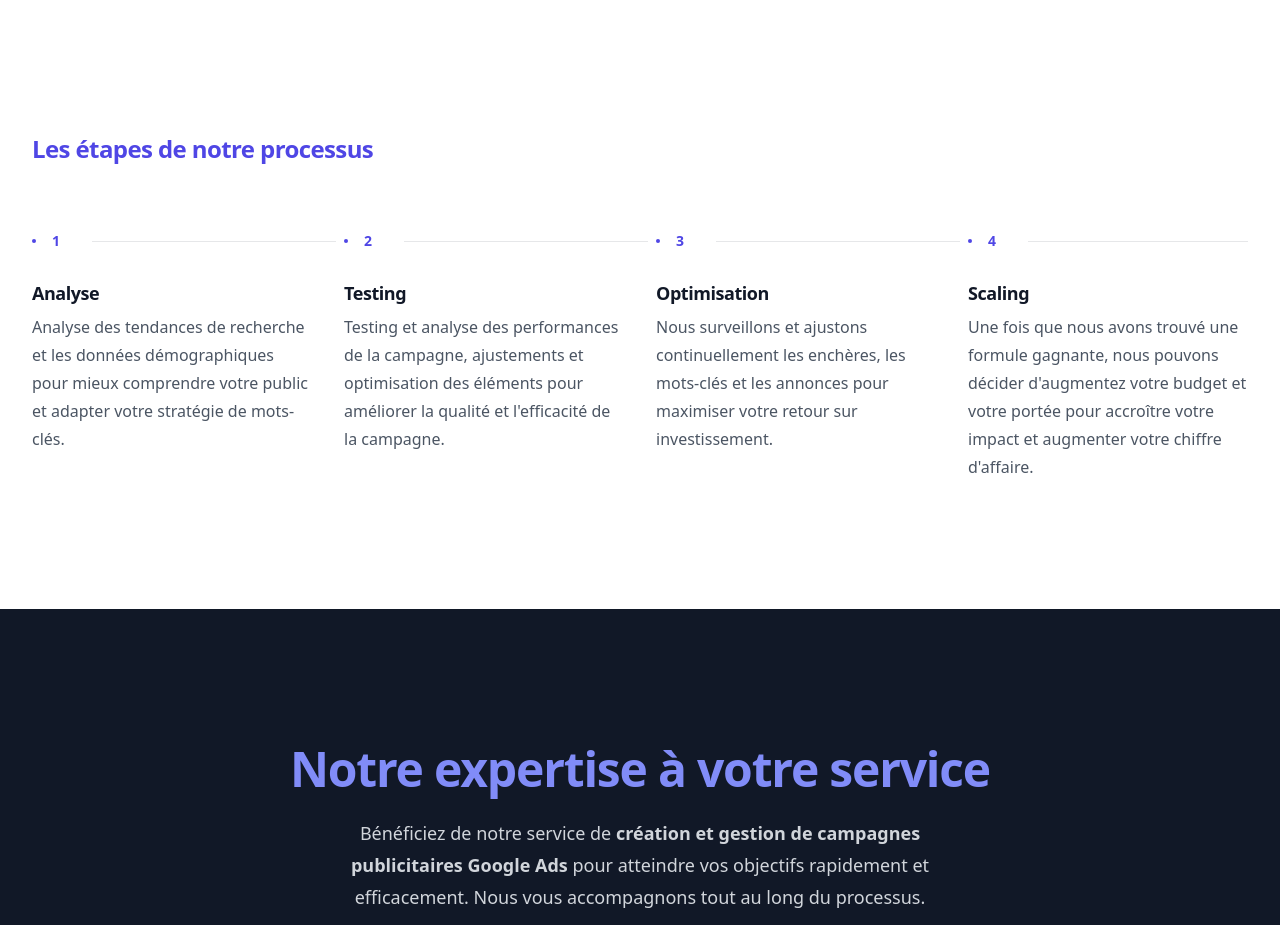
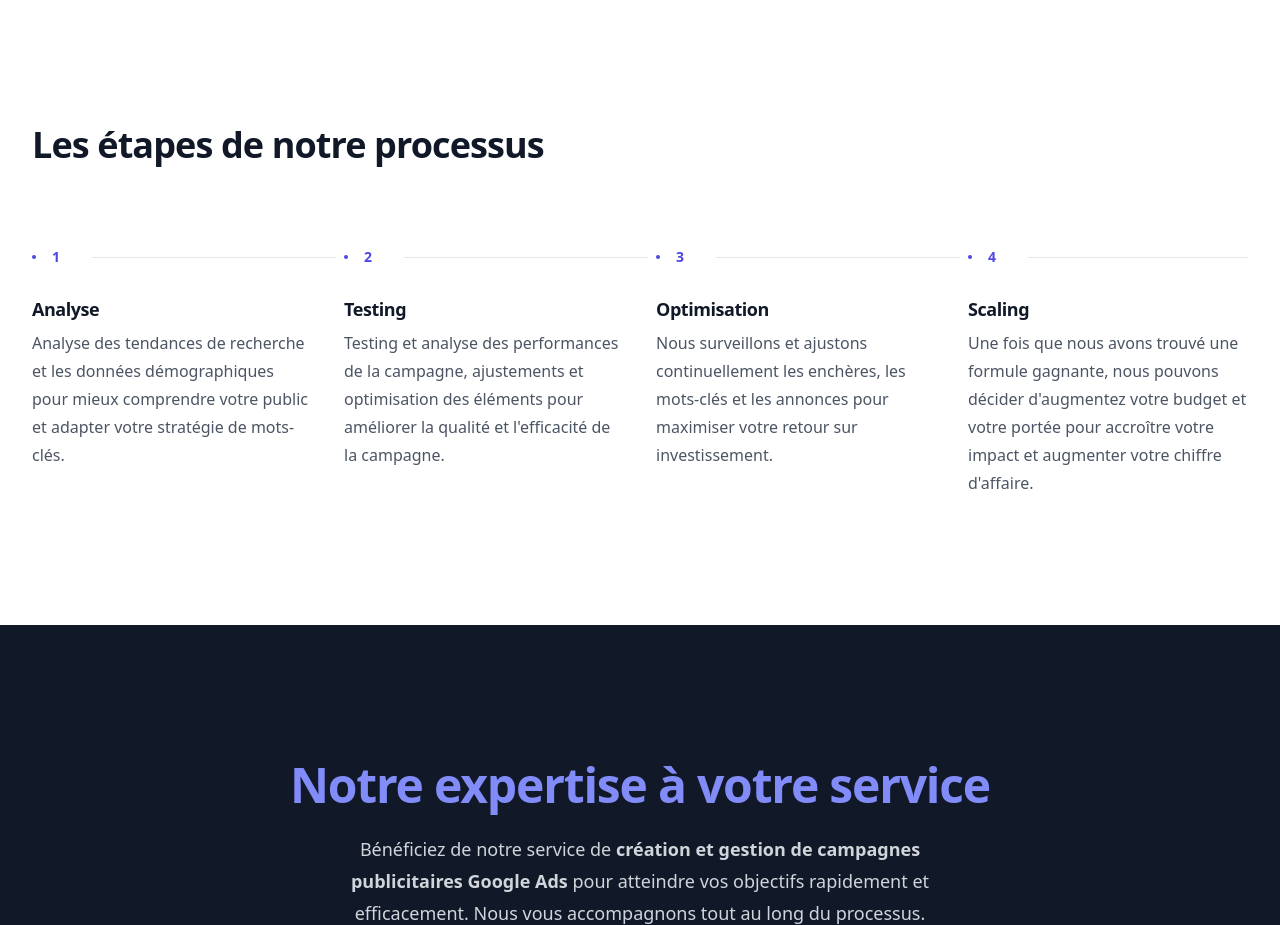
Before and after one commit to magicniclus/adsventure, a Next.js app: page / in a window 1280 px wide. Shown: the part 2220-3145 px from the top of the page. Built offline with nearby package versions, Linux system fonts and the light colour scheme.

Commit message:
Update Timeline.js

```diff
--- a/components/Organisms/Timeline.js
+++ b/components/Organisms/Timeline.js
@@ -34,7 +34,7 @@ const Timeline = () => {
   return (
     <div className="bg-white py-24 sm:py-32">
       <div className="mx-auto max-w-7xl px-6 lg:px-8">
-        <h2 className="mt-2 text-xl font-bold tracking-tight text-indigo-600 sm:text-2xl mb-16">
+        <h2 className="text-3xl font-bold tracking-tight text-gray-900 sm:text-4xl mb-20">
           Les étapes de notre processus
         </h2>
         <div className="mx-auto grid max-w-2xl grid-cols-1 gap-8 overflow-hidden lg:mx-0 lg:max-w-none lg:grid-cols-4">
```
